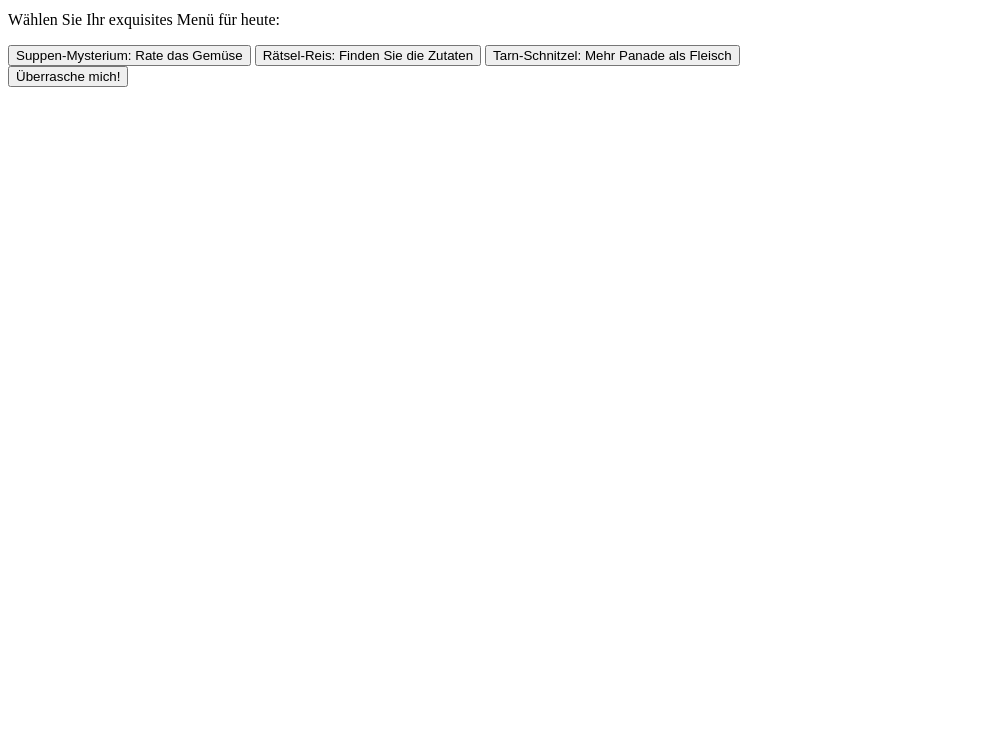
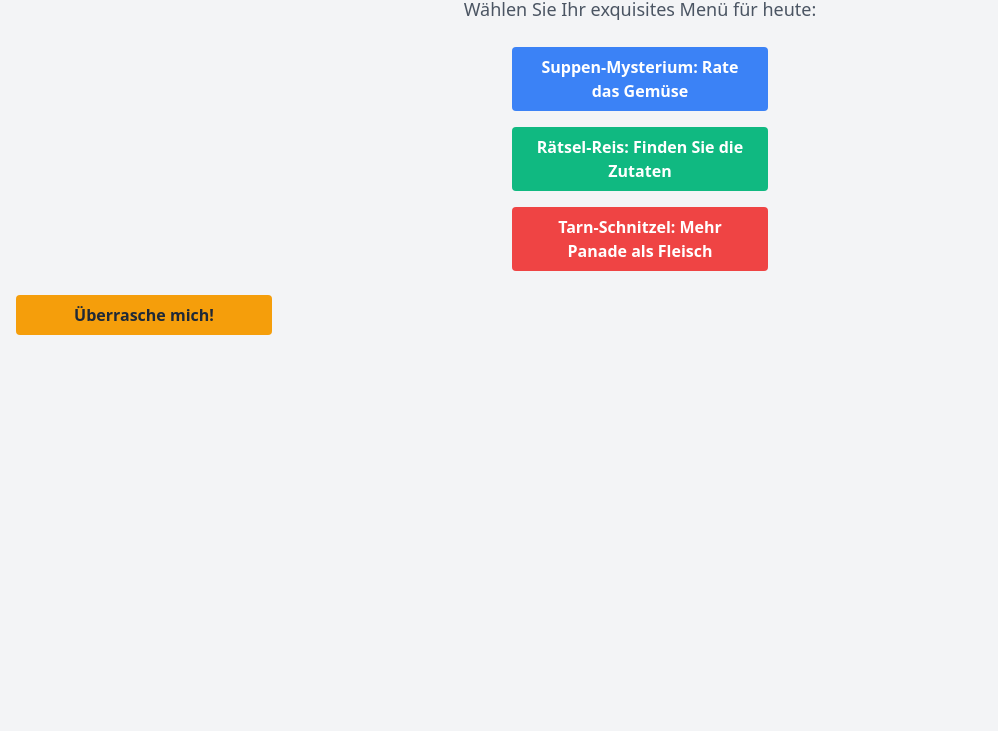
Before and after one commit to lukaspbeyer/essen-evb, a plain HTML site: page index.html in a window 1280 px wide. Shown: the part 69-800 px from the top of the page, without its empty margins (0-998 px from the left). Drawn offline with nearby package versions, Linux system fonts and the light colour scheme.

Commit message:
Schöner

```diff
--- a/index.html
+++ b/index.html
@@ -4,21 +4,21 @@
     <meta charset="UTF-8">
     <meta name="viewport" content="width=device-width, initial-scale=1.0">
     <title>Gourmet-Festival im Klinikum Ernst von Bergmann</title>
-    <link rel="stylesheet" href="styles.css">
+    <link href="https://cdn.jsdelivr.net/npm/tailwindcss@2.2.19/dist/tailwind.min.css" rel="stylesheet">
 </head>
-<body>
-    <div class="container">
-        <h1>Gourmet-Festival im Klinikum Ernst von Bergmann</h1>
-        <p>Wählen Sie Ihr exquisites Menü für heute:</p>
+<body class="bg-gray-100">
+    <div class="container mx-auto p-4">
+        <h1 class="text-2xl font-bold text-center text-gray-800">Gourmet-Festival im Klinikum Ernst von Bergmann</h1>
+        <p class="text-lg text-center text-gray-600 my-4">Wählen Sie Ihr exquisites Menü für heute:</p>
 
-        <div class="menu">
-            <button id="soup">Suppen-Mysterium: Rate das Gemüse</button>
-            <button id="risotto">Rätsel-Reis: Finden Sie die Zutaten</button>
-            <button id="schnitzel">Tarn-Schnitzel: Mehr Panade als Fleisch</button>
+        <div class="menu flex flex-col items-center">
+            <button id="soup" class="bg-blue-500 text-white font-bold py-2 px-4 rounded my-2 w-64">Suppen-Mysterium: Rate das Gemüse</button>
+            <button id="risotto" class="bg-green-500 text-white font-bold py-2 px-4 rounded my-2 w-64">Rätsel-Reis: Finden Sie die Zutaten</button>
+            <button id="schnitzel" class="bg-red-500 text-white font-bold py-2 px-4 rounded my-2 w-64">Tarn-Schnitzel: Mehr Panade als Fleisch</button>
         </div>
 
-        <button id="surprise">Überrasche mich!</button>
-        <p id="selectedDish"></p>
+        <button id="surprise" class="bg-yellow-500 text-gray-800 font-bold py-2 px-4 rounded my-4 w-64">Überrasche mich!</button>
+        <p id="selectedDish" class="text-lg text-center text-gray-800 my-4"></p>
     </div>
     <script src="script.js"></script>
 </body>
```
